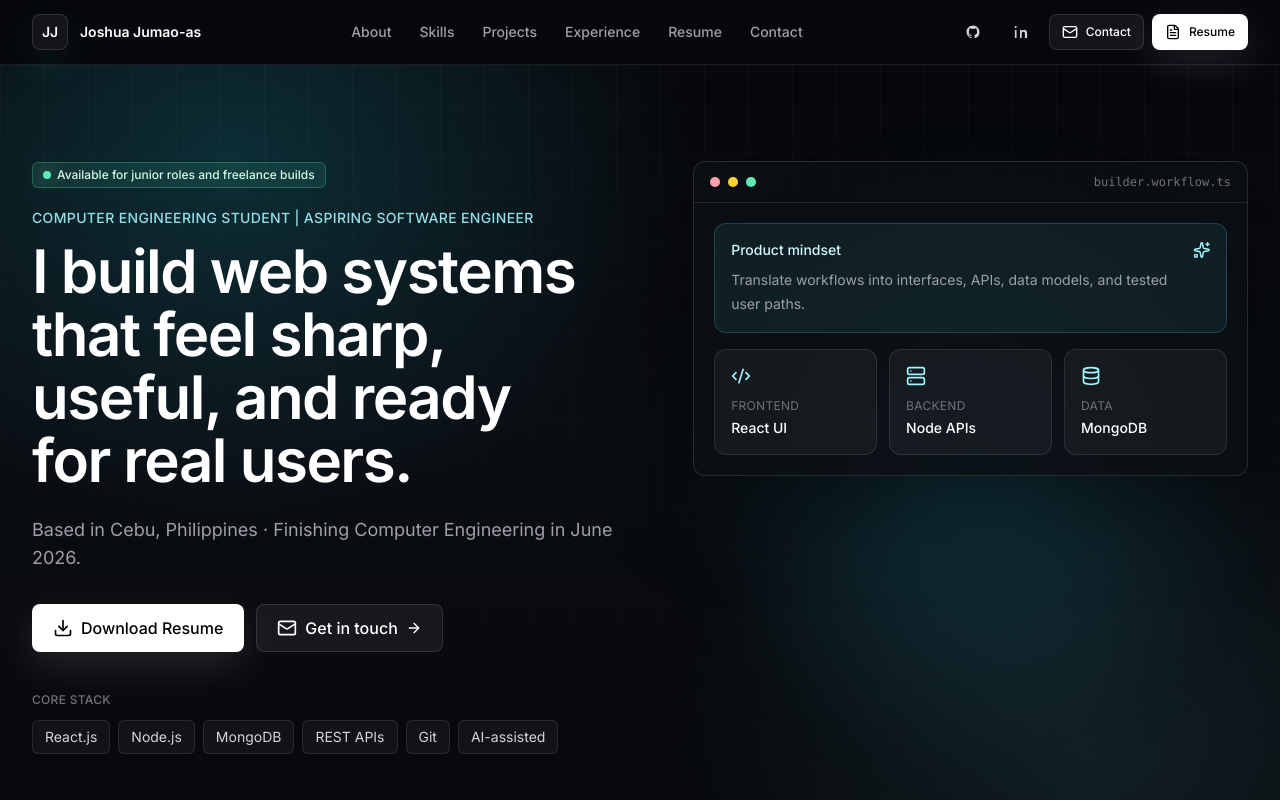
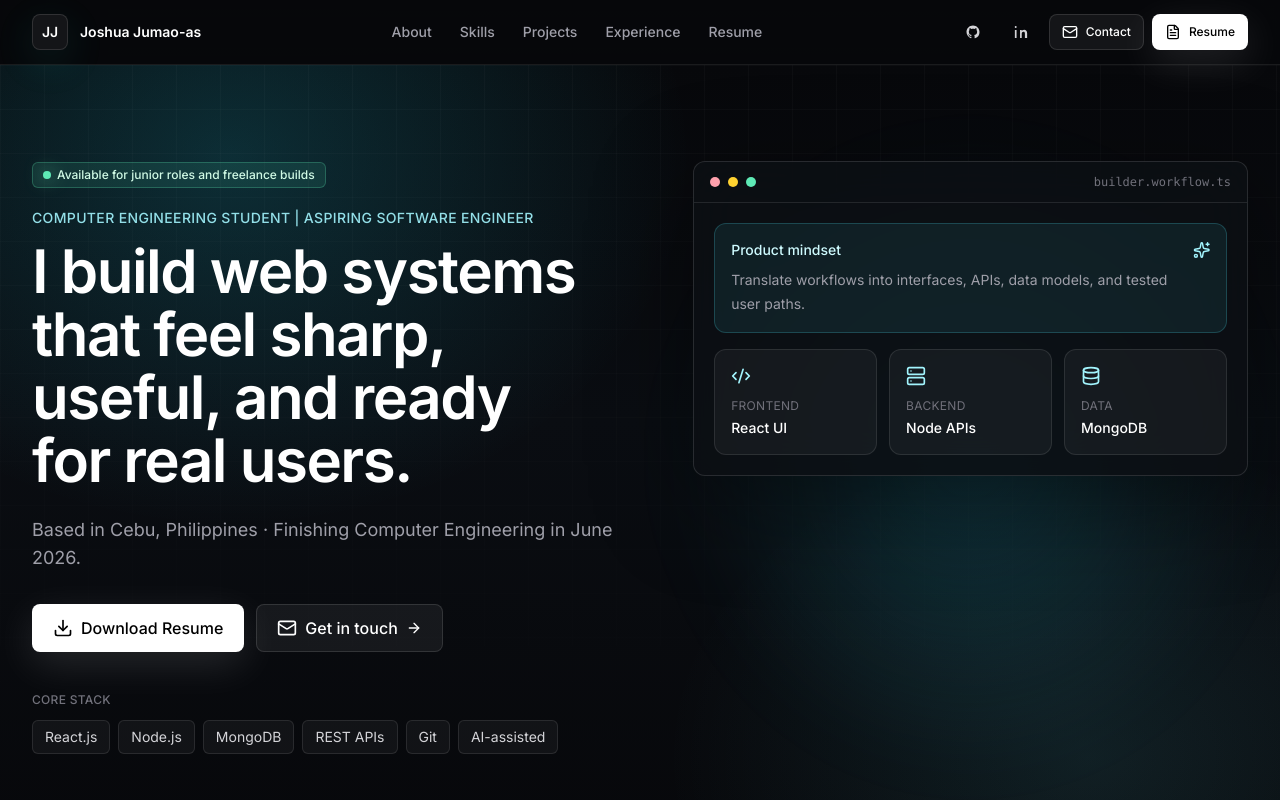
Before and after one commit to jumaoasjoshua322-maker/portfolio, a Next.js app: page / in a window 1280 px wide. Shown: the top 800 px of the page. Built offline with nearby package versions, Linux system fonts and the light colour scheme.

Commit message:
Remove duplicate Contact nav link; keep the CTA button as the action zone

```diff
--- a/src/components/site-header.tsx
+++ b/src/components/site-header.tsx
@@ -14,7 +14,6 @@ const navItems = [
   { href: "#projects", label: "Projects" },
   { href: "#experience", label: "Experience" },
   { href: "#resume", label: "Resume" },
-  { href: "#contact", label: "Contact" },
 ];
 
 export function SiteHeader() {
```
